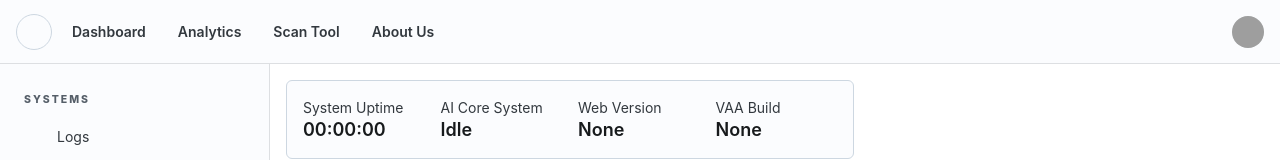
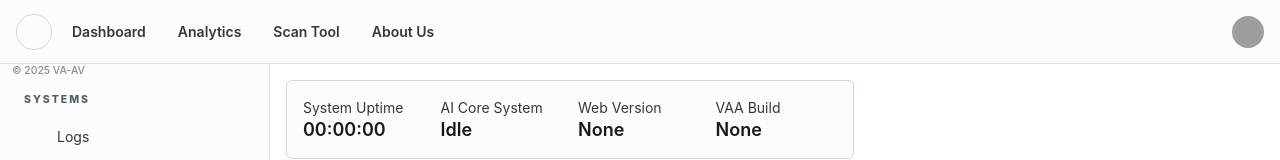
Before and after one commit to ZSlaney/VAA-Very_Awful_Antivirus, a React (Vite) app in the folder frontend/: page / in a window 1280 px wide. Both pictures are taken after typing "Sample", "Sample123" into the empty fields and a click on the button "Sign in". Shown: the top 160 px of the page. Built offline with nearby package versions, Linux system fonts and the light colour scheme; no server answers; grey boxes are pictures that could not be loaded; some icons are missing.

Commit message:
copyright to header

```diff
--- a/frontend/src/components/Header.tsx
+++ b/frontend/src/components/Header.tsx
@@ -94,7 +94,21 @@ export default function Header({setPage}: {setPage: React.Dispatch<React.SetStat
 
 
   return (
-    <Box sx={{ display: 'flex', flexGrow: 1, justifyContent: 'space-between' }}>
+    <Box sx={{ display: 'flex', flexGrow: 1, justifyContent: 'space-between'}}>
+      <Typography
+        level="body-xs"
+        sx={{
+          position: 'absolute',
+          bottom: -16,
+          left: 12,
+          fontSize: '0.65rem',
+          color: 'text.tertiary',
+          opacity: 0.7,
+          pointerEvents: 'none',
+        }}
+      >
+        © {new Date().getFullYear()} VA-AV
+      </Typography>
       <UsersModal open={usersOpen} setOpen={setUsersOpen} />
       <Stack
         direction="row"
```
